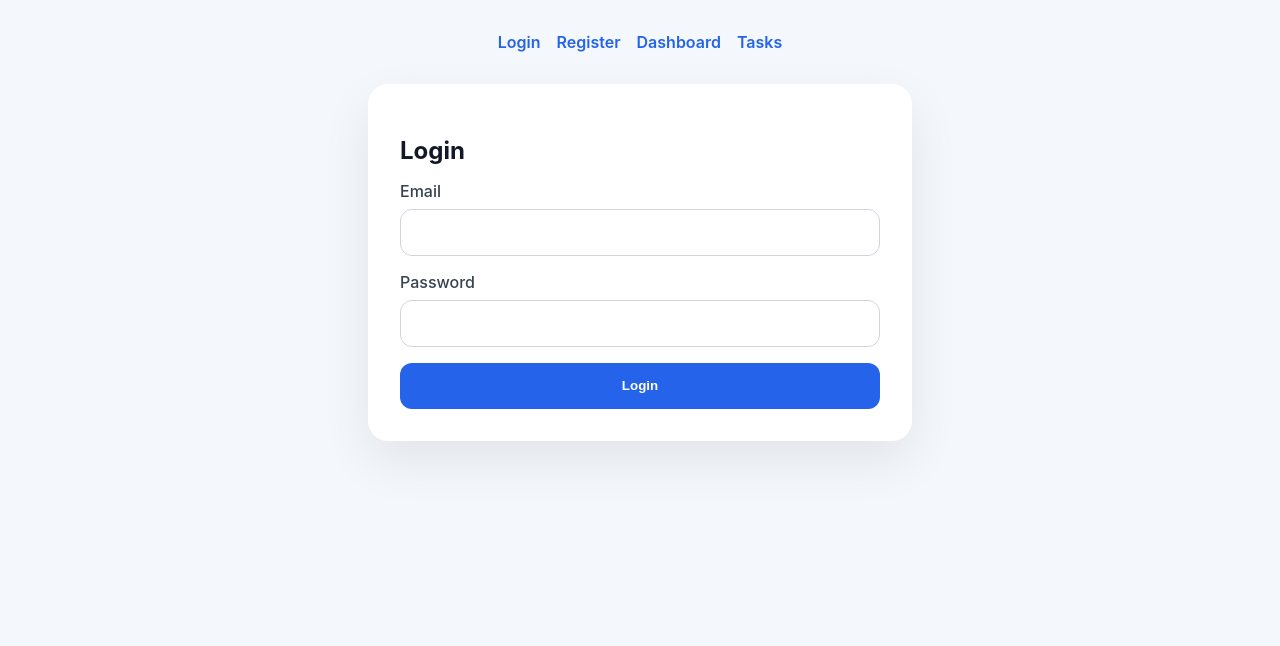
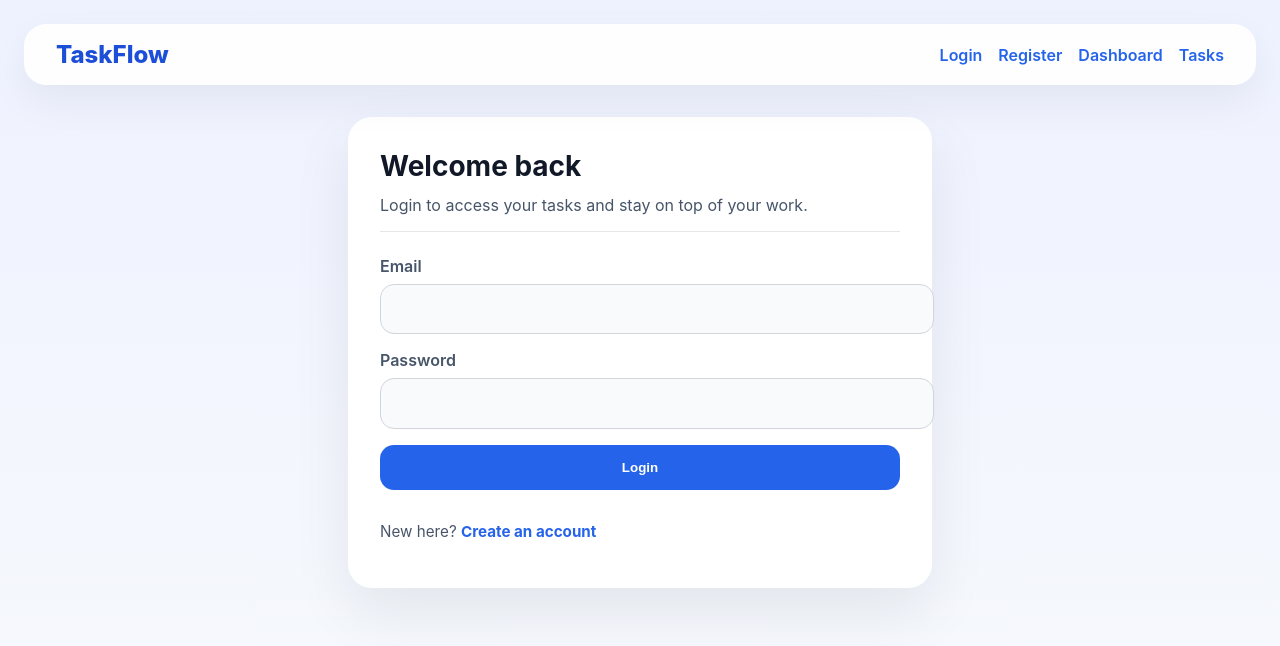
Before and after one commit to yogendher/Task-management-project, a React (Create React App) app in the folder frontend/: page / in a window 1280 px wide. Shown: the top 646 px of the page. Built offline with nearby package versions, Linux system fonts and the light colour scheme; no server answers.

Commit message:
Polish auth pages and fix frontend API production base URL

```diff
--- a/frontend/src/App.css
+++ b/frontend/src/App.css
@@ -1,20 +1,44 @@
 .App {
   min-height: 100vh;
-  background: #f4f7fb;
-  padding: 2rem;
+  background: linear-gradient(180deg, #eef2ff 0%, #f8fafc 100%);
+  padding: 1.5rem;
+}
+
+.app-header {
+  display: flex;
+  align-items: center;
+  justify-content: space-between;
+  gap: 1rem;
+  padding: 1rem 2rem;
+  margin-bottom: 2rem;
+  background: rgba(255, 255, 255, 0.92);
+  border-radius: 22px;
+  box-shadow: 0 16px 40px rgba(15, 23, 42, 0.06);
+  backdrop-filter: blur(12px);
+}
+
+.brand {
+  font-size: 1.5rem;
+  font-weight: 800;
+  color: #1d4ed8;
 }
 
 .nav-bar {
   display: flex;
+  flex-wrap: wrap;
   justify-content: center;
   gap: 1rem;
-  margin-bottom: 2rem;
 }
 
 .nav-bar a {
   text-decoration: none;
   color: #2563eb;
   font-weight: 600;
+  transition: color 0.2s ease;
+}
+
+.nav-bar a:hover {
+  color: #1d4ed8;
 }
 
 .content-container {
@@ -24,17 +48,38 @@
 
 .auth-page,
 .dashboard-page {
-  width: min(480px, 100%);
+  width: min(520px, 100%);
   background: white;
   padding: 2rem;
-  border-radius: 20px;
-  box-shadow: 0 20px 50px rgba(15, 23, 42, 0.08);
+  border-radius: 24px;
+  box-shadow: 0 24px 60px rgba(15, 23, 42, 0.08);
 }
 
 .auth-page h2,
 .dashboard-page h2 {
   margin-bottom: 1rem;
   color: #111827;
+}
+
+.auth-card {
+  display: grid;
+  gap: 1.5rem;
+}
+
+.auth-header {
+  border-bottom: 1px solid #e5e7eb;
+  padding-bottom: 1rem;
+}
+
+.auth-header h2 {
+  margin: 0;
+  color: #111827;
+  font-size: 1.75rem;
+}
+
+.auth-header p {
+  margin: 0.75rem 0 0;
+  color: #475569;
 }
 
 .auth-form {
@@ -45,25 +90,51 @@
 .auth-form label {
   display: grid;
   gap: 0.5rem;
-  color: #374151;
-  font-weight: 500;
+  color: #475569;
+  font-weight: 600;
 }
 
-.auth-form input {
-  padding: 0.85rem 1rem;
+.auth-form input,
+.auth-form select,
+.auth-form textarea {
+  width: 100%;
+  padding: 0.95rem 1rem;
   border: 1px solid #d1d5db;
-  border-radius: 12px;
+  border-radius: 14px;
   font-size: 1rem;
+  background: #f8fafc;
 }
 
 .auth-form button {
   padding: 0.95rem 1rem;
   border: none;
-  border-radius: 12px;
+  border-radius: 14px;
   background: #2563eb;
   color: white;
   font-weight: 700;
   cursor: pointer;
+  transition: transform 0.2s ease, box-shadow 0.2s ease;
+}
+
+.auth-form button:hover {
+  transform: translateY(-1px);
+  box-shadow: 0 12px 24px rgba(37, 99, 235, 0.16);
+}
+
+.auth-help {
+  margin-top: 0.5rem;
+  color: #475569;
+  font-size: 0.95rem;
+}
+
+.auth-help a {
+  color: #2563eb;
+  text-decoration: none;
+  font-weight: 700;
+}
+
+.auth-help a:hover {
+  text-decoration: underline;
 }
 
 .error {
--- a/frontend/src/App.js
+++ b/frontend/src/App.js
@@ -12,12 +12,15 @@ function App() {
     <AuthProvider>
       <Router>
         <div className="App">
+          <header className="app-header">
+            <div className="brand">TaskFlow</div>
             <nav className="nav-bar">
               <Link to="/login">Login</Link>
               <Link to="/register">Register</Link>
               <Link to="/dashboard">Dashboard</Link>
               <Link to="/tasks">Tasks</Link>
             </nav>
+          </header>
           <div className="content-container">
             <Routes>
               <Route path="/login" element={<Login />} />
--- a/frontend/src/pages/Login.js
+++ b/frontend/src/pages/Login.js
@@ -1,5 +1,5 @@
 import React, { useState, useContext } from 'react';
-import { useNavigate } from 'react-router-dom';
+import { Link, useNavigate } from 'react-router-dom';
 import { loginUser } from '../services/api';
 import { AuthContext } from '../context/AuthContext';
 
@@ -30,7 +30,11 @@ const Login = () => {
 
   return (
     <div className="auth-page">
-      <h2>Login</h2>
+      <div className="auth-card">
+        <div className="auth-header">
+          <h2>Welcome back</h2>
+          <p>Login to access your tasks and stay on top of your work.</p>
+        </div>
         <form onSubmit={handleSubmit} className="auth-form">
           <label>
             Email
@@ -43,6 +47,10 @@ const Login = () => {
           <button type="submit">Login</button>
           {message && <p className="error">{message}</p>}
         </form>
+        <p className="auth-help">
+          New here? <Link to="/register">Create an account</Link>
+        </p>
+      </div>
     </div>
   );
 };
--- a/frontend/src/pages/Register.js
+++ b/frontend/src/pages/Register.js
@@ -1,5 +1,5 @@
 import React, { useState, useContext } from 'react';
-import { useNavigate } from 'react-router-dom';
+import { Link, useNavigate } from 'react-router-dom';
 import { registerUser } from '../services/api';
 import { AuthContext } from '../context/AuthContext';
 
@@ -30,7 +30,11 @@ const Register = () => {
 
   return (
     <div className="auth-page">
-      <h2>Register</h2>
+      <div className="auth-card">
+        <div className="auth-header">
+          <h2>Create your account</h2>
+          <p>Join TaskFlow and manage your tasks with ease.</p>
+        </div>
         <form onSubmit={handleSubmit} className="auth-form">
           <label>
             Name
@@ -47,6 +51,10 @@ const Register = () => {
           <button type="submit">Register</button>
           {message && <p className="error">{message}</p>}
         </form>
+        <p className="auth-help">
+          Already have an account? <Link to="/login">Login now</Link>
+        </p>
+      </div>
     </div>
   );
 };
--- a/frontend/src/services/api.js
+++ b/frontend/src/services/api.js
@@ -1,10 +1,11 @@
 import axios from 'axios';
 
 const api = axios.create({
-  baseURL: process.env.REACT_APP_API_URL || 'http://localhost:5000/api',
+  baseURL: process.env.REACT_APP_API_URL || '/api',
   headers: {
     'Content-Type': 'application/json',
   },
+  timeout: 10000,
 });
 
 export const setAuthToken = (token) => {
```
Lines whose indentation alone changed are shown as unchanged.
